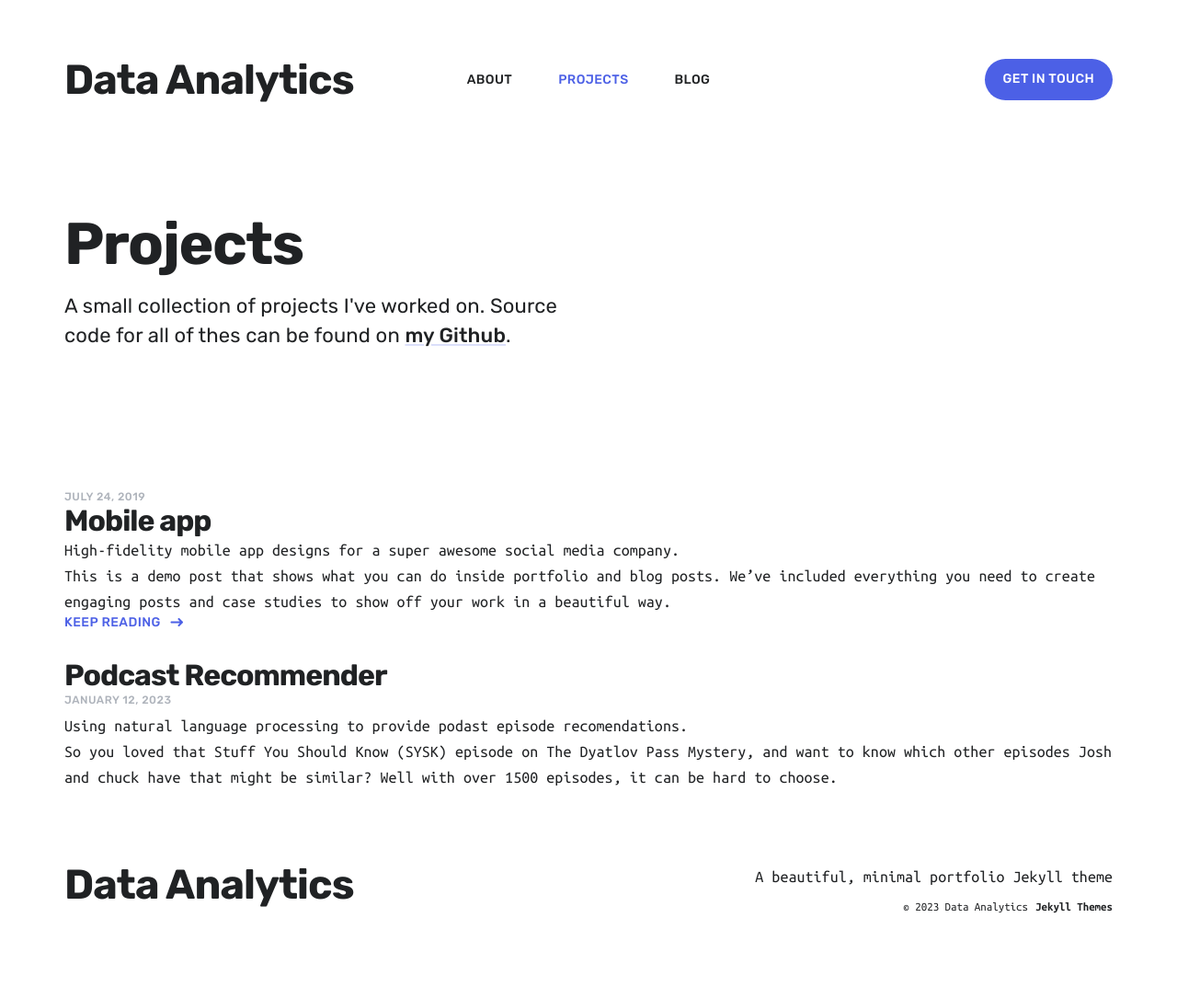
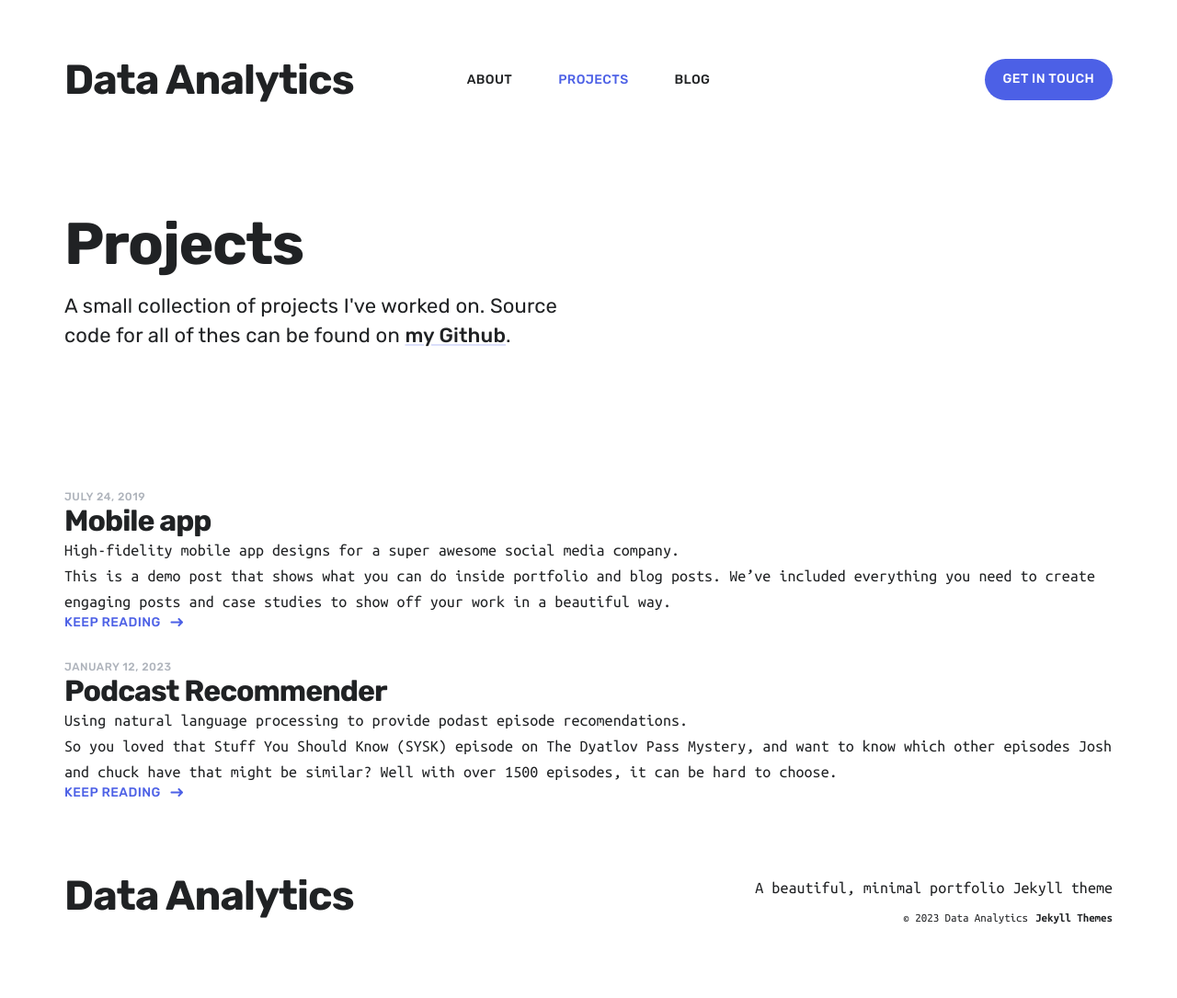
Before and after one commit to jmoro0408/jmoro0408.github.io, a Jekyll site: the page built from projects/index.html, in a window 1280 px wide. Shown: the whole page at 92% size. Built offline with Jekyll 4.4.1, drawn with Linux system fonts in a browser that asks for light colours; nearby versions of some CDN libraries.

Commit message:
projects

```diff
--- a/_includes/component__project-preview.html
+++ b/_includes/component__project-preview.html
@@ -1,7 +1,7 @@
 <article class="post__card">
+   <time class="project__date label--small">{{ project.date | date: "%B %d, %Y" }}</time>
    <h2 class="project__title h4"><a href="{{ project.url | relative_url }}">{{ project.title }}</a></h2>
-   <time class="post__date label--small">{{ project.date | date: "%B %d, %Y" }}</time>
    <p class="project__subtitle">{{ project.subtitle }}</p>
    <p class="project__description">{{ project.description }}</p>
-   </a>
+   <a href="{{ project.url | relative_url }}" class="project__link button--text--accent --right">Keep Reading</a>
 </article>
```
